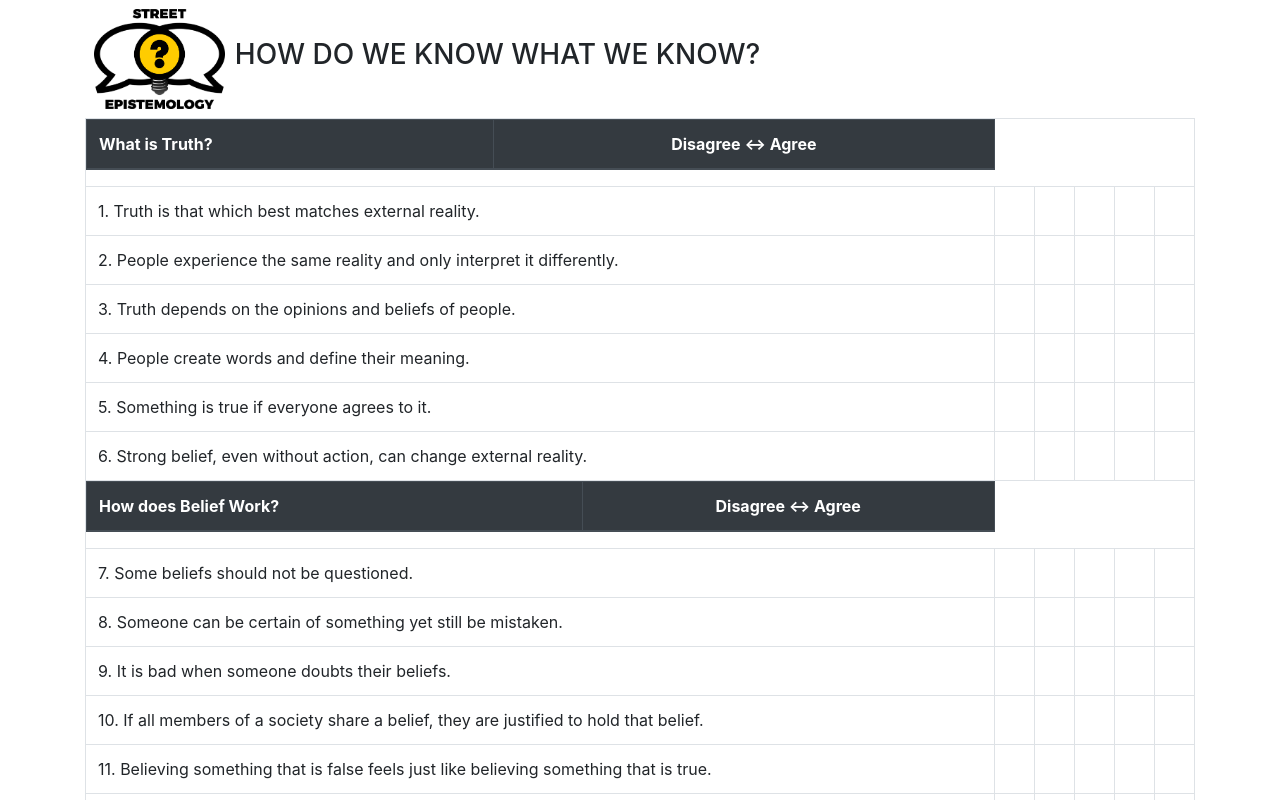
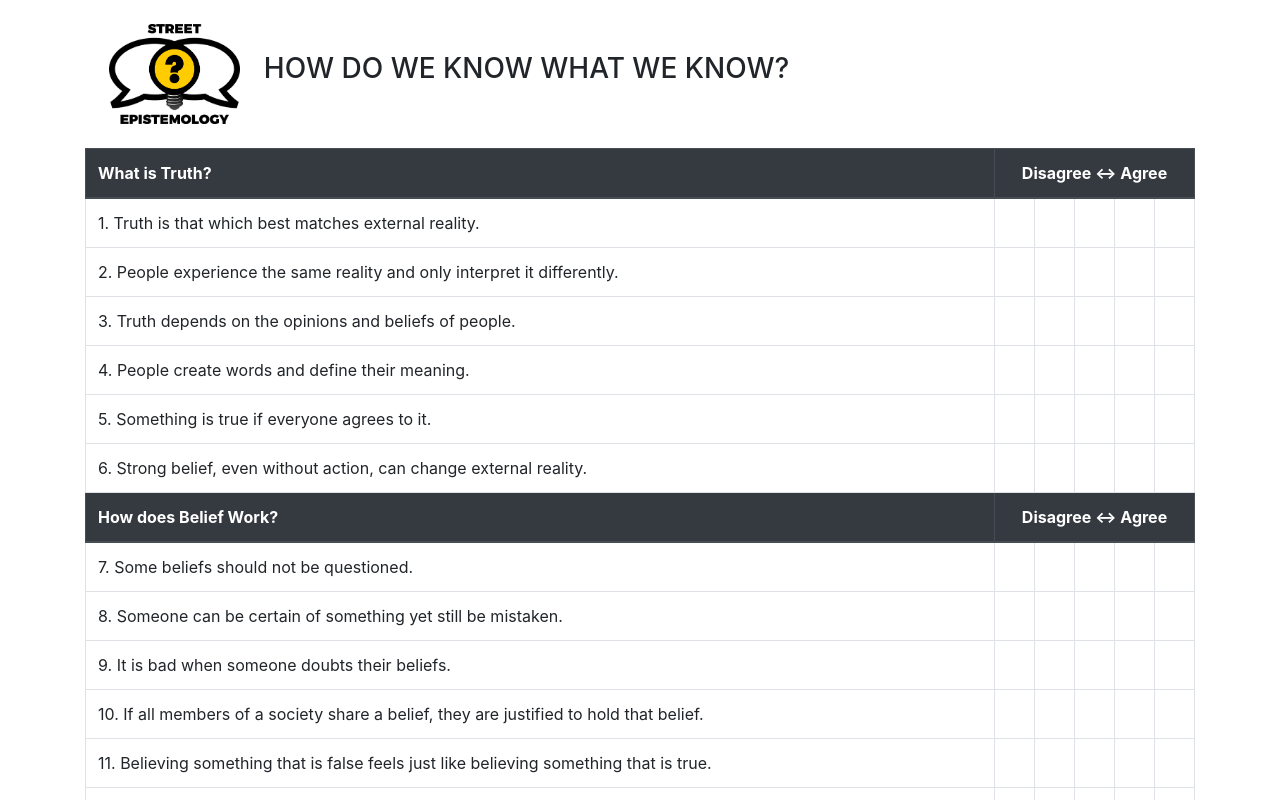
Before and after one commit to Street-Epistemology/se-survey, a React (Create React App) app in the folder se-survey/: page / in a window 1280 px wide. Shown: the top 800 px of the page. Built offline with nearby package versions, Linux system fonts and the light colour scheme.

Commit message:
HTML structure fixes

```diff
--- a/se-survey/src/App.tsx
+++ b/se-survey/src/App.tsx
@@ -1,9 +1,9 @@
-import React, { useState } from 'react';
-import logo from './images/se-logo-color.png';
-import questionJson from './files/questions.json';
-import { QuestionResponse, Question } from './components/Question';
-import { Confidence } from './utils/Confidence';
-import { useRouteMatch, match } from 'react-router-dom';
+import React, { useState, Fragment } from "react";
+import logo from "./images/se-logo-color.png";
+import questionJson from "./files/questions.json";
+import { QuestionResponse, Question } from "./components/Question";
+import { Confidence } from "./utils/Confidence";
+import { useRouteMatch, match } from "react-router-dom";
 
 interface QuestionGroup {
   questions: QuestionResponse[];
@@ -51,7 +51,7 @@ const getHash = (groups: QuestionGroup[]): string => {
     hashChars.push(pairFlag);
   }
 
-  return hashChars.join('');
+  return hashChars.join("");
 };
 
 const loadHash = (hash: string | undefined): QuestionGroup[] => {
@@ -87,8 +87,7 @@ const Questionnaire: React.FC<QuestionnaireProps> = ({
     <table className="table table-bordered table-bordered ">
       {questionGroups.map((group, groupNo) => {
         return (
-          <>
-            <table className="table table-bordered table-bordered ">
+          <Fragment key={group.groupName}>
             <thead className="thead-dark">
               <tr>
                 <th className="bth" colSpan={2}>
@@ -99,7 +98,7 @@ const Questionnaire: React.FC<QuestionnaireProps> = ({
                 </th>
               </tr>
             </thead>
-            </table>
+            <tbody>
               {group.questions.map((question, questionNo) => {
                 let lineNo = groupNo * 6 + questionNo + 1;
                 return (
@@ -111,7 +110,8 @@ const Questionnaire: React.FC<QuestionnaireProps> = ({
                   />
                 );
               })}
-          </>
+            </tbody>
+          </Fragment>
         );
       })}
     </table>
@@ -142,21 +142,15 @@ const App = () => {
   return (
     <div className="App">
       <div className="container fluid">
-        <thead>
-          <tr>
-            <th scope="col">
+        <div>
           <img
             src={logo}
             height={100}
-                className="App-logo m-2"
+            className="App-logo m-4 d-inline"
             alt="logo"
           />
-            </th>
-            <th scope="col" align="center">
-              <h3>HOW DO WE KNOW WHAT WE KNOW?</h3>
-            </th>
-          </tr>
-        </thead>
+          <h3 className="d-inline">HOW DO WE KNOW WHAT WE KNOW?</h3>
+        </div>
         <Questionnaire
           questionGroups={questionGroups}
           handleSelection={handleSelection}
```
Lines whose indentation alone changed are shown as unchanged.
